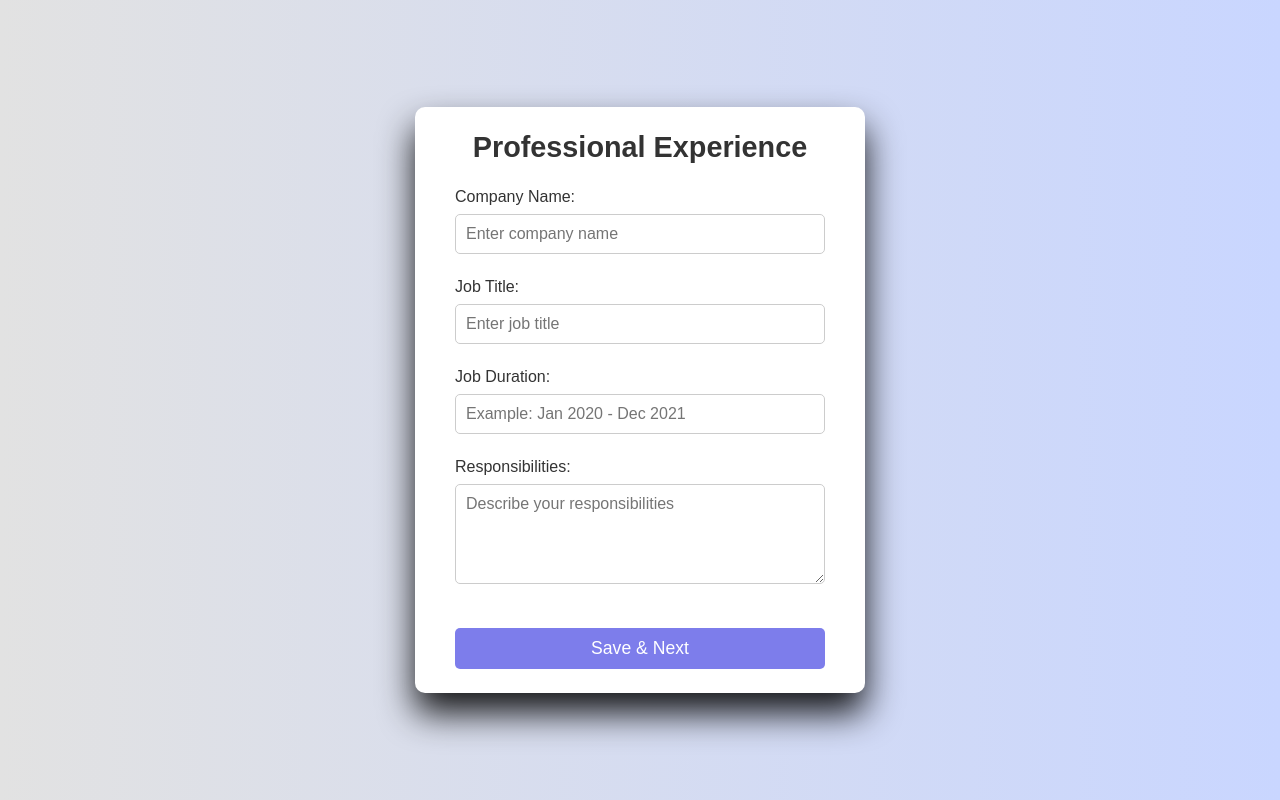
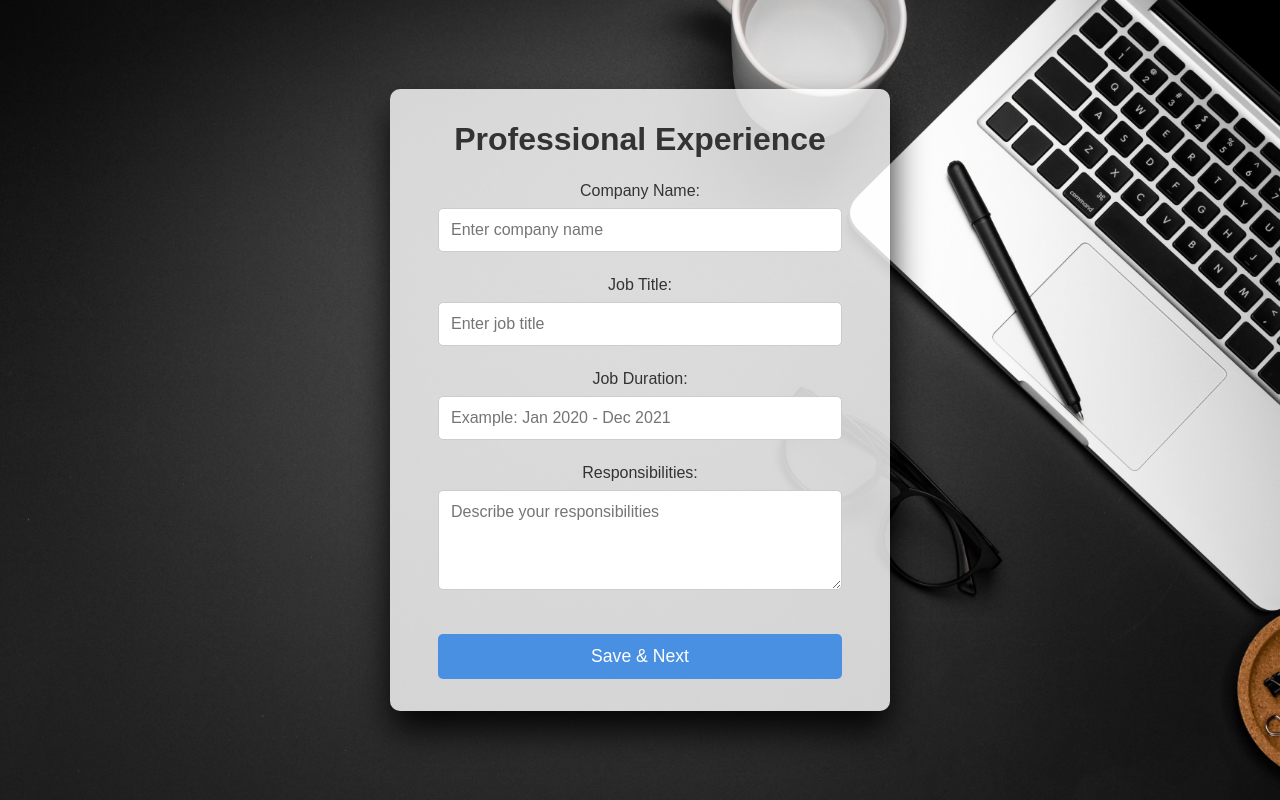
Before and after one commit to ANKONNANDI095/Portfoilo_generator, a PHP site: page /professional_experience.php in a window 1280 px wide. Run offline with PHP 8.4, Linux system fonts and the light colour scheme; the visitor is signed in with stand-in values (Sample User, id 1).

Commit message:
Update professional_experience.php

```diff
--- a/professional_experience.php
+++ b/professional_experience.php
@@ -55,31 +55,30 @@ if ($_SERVER['REQUEST_METHOD'] === 'POST') {
             margin: 0;
             padding: 0;
             box-sizing: border-box;
-            font-family: "Poppins", sans-serif;
+            font-family: 'Poppins', sans-serif;
         }
 
         body {
-            background-color: #c9d6ff;
-            background: linear-gradient(to right, #e2e2e2, #c9d6ff);
+            background: url('images/flat-lay-workstation-with-copy-space-laptop.jpg') no-repeat center center/cover; /* Background Image */
+            background-size: cover;
             display: flex;
             justify-content: center;
             align-items: center;
             height: 100vh;
         }
 
-        /* Professional Experience Container */
         .container {
-            background: #fff;
-            width: 450px;
-            padding: 1.5rem;
+            background: rgba(255, 255, 255, 0.8); /* Semi-transparent background */
+            width: 500px;
+            padding: 2rem;
             border-radius: 10px;
             box-shadow: 0 20px 35px rgba(0, 0, 0, 0.9);
+            text-align: center;
         }
 
         .container h1 {
-            font-size: 1.8rem;
+            font-size: 2rem;
             font-weight: bold;
-            text-align: center;
             margin-bottom: 1.5rem;
             color: #333;
         }
@@ -103,10 +102,11 @@ if ($_SERVER['REQUEST_METHOD'] === 'POST') {
         .input-group input,
         .input-group textarea {
             width: 100%;
-            padding: 10px;
+            padding: 12px;
+            font-size: 1rem;
             border: 1px solid #ccc;
             border-radius: 5px;
-            font-size: 1rem;
+            transition: border-color 0.3s ease, background-color 0.3s ease;
         }
 
         .input-group textarea {
@@ -124,12 +124,12 @@ if ($_SERVER['REQUEST_METHOD'] === 'POST') {
         /* Save & Next Button */
         .btn {
             font-size: 1.1rem;
-            padding: 10px 20px;
+            padding: 12px 20px;
             border-radius: 5px;
             outline: none;
             border: none;
             width: 100%;
-            background: rgb(125, 125, 235);
+            background: #4a90e2;
             color: white;
             cursor: pointer;
             transition: background-color 0.3s;
@@ -139,6 +139,7 @@ if ($_SERVER['REQUEST_METHOD'] === 'POST') {
         .btn:hover {
             background: #07001f;
         }
+
     </style>
 </head>
 <body>
```
